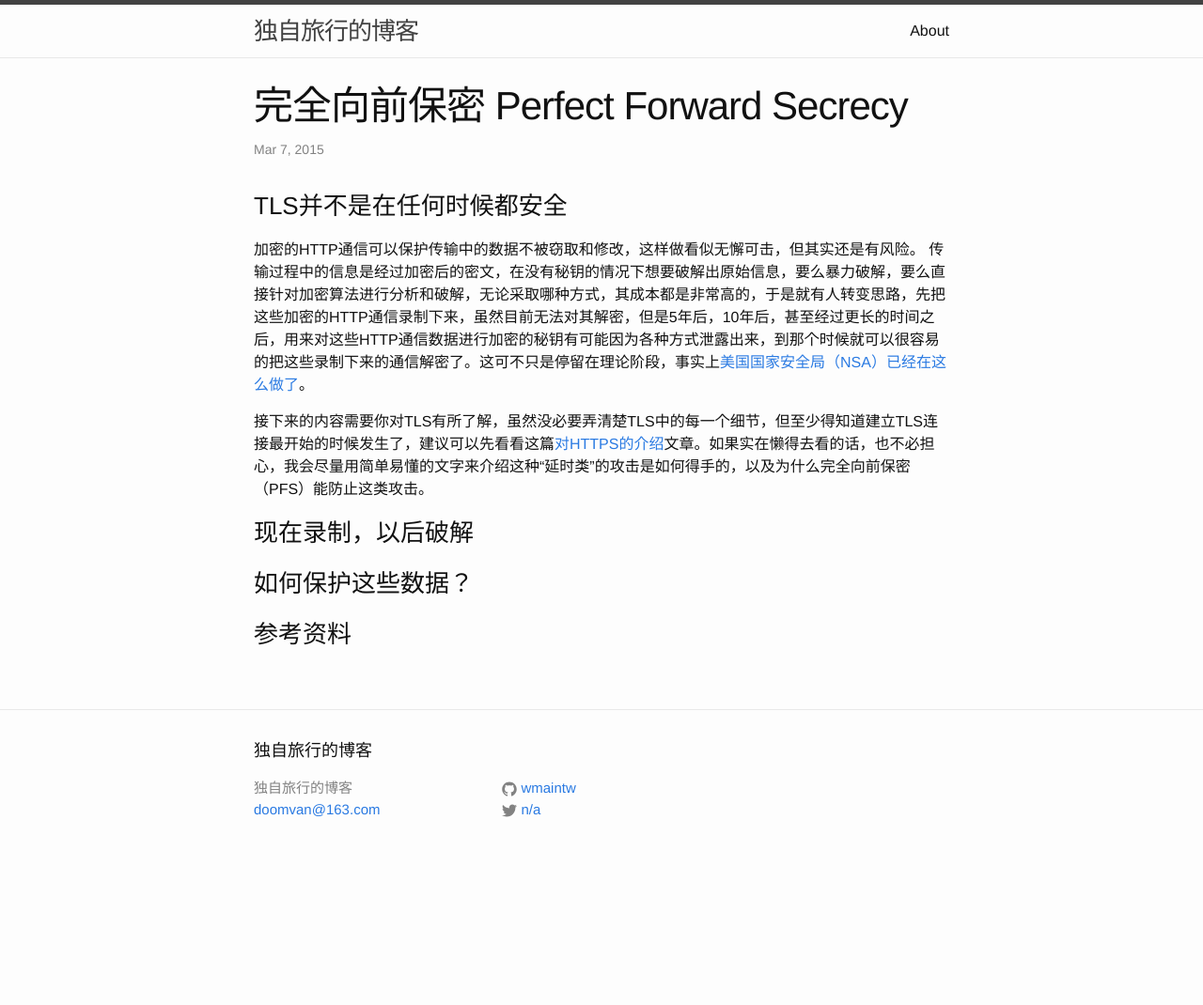
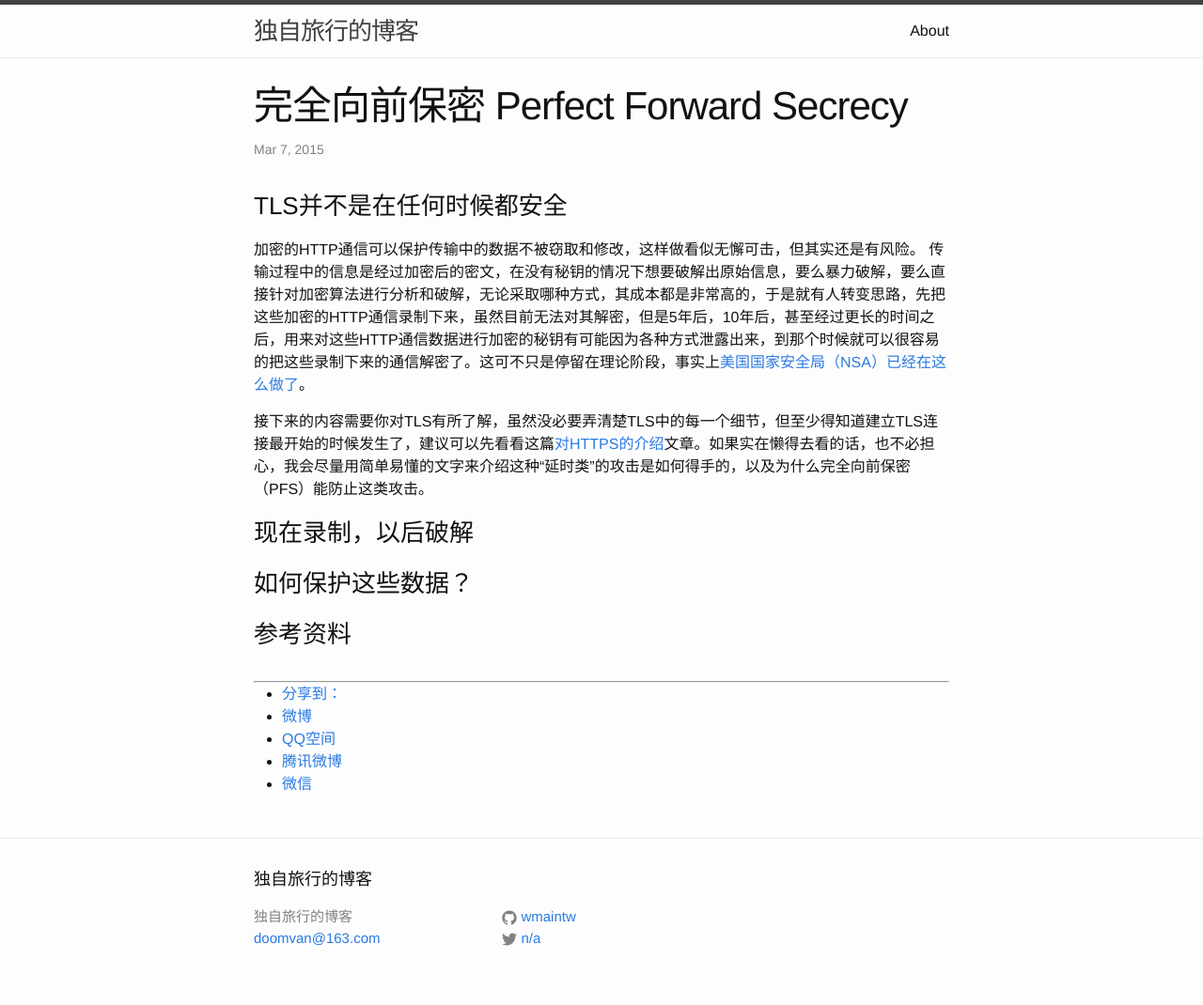
Before and after one commit to wmaintw/wmaintw.github.io, a Jekyll site: the page built from _posts/2015-03-07-perfect-forward-secrecy.md, in a window 1280 px wide. Shown: the whole page at 94% size. Built offline with Jekyll 4.4.1, drawn with Linux system fonts in a browser that asks for light colours; comment, search, counter and statistics services are not loaded; before the commit the page ends 933 px from its top, so only the background shows below that.

Commit message:
add comment component

```diff
--- a/_layouts/post.html
+++ b/_layouts/post.html
@@ -12,4 +12,40 @@ layout: default
     {{ content }}
   </article>
 
+	<hr />
+
+	<div id="share">
+		<div class="ds-share" data-thread-key="{{ page.id }}" data-title="{{ page.title }}" data-content="{{ page.title }}" data-url="http://wmaintw.github.io{{ page.url }}">
+		    <div class="ds-share-inline">
+		      <ul  class="ds-share-icons-">
+		      	<li data-toggle="ds-share-icons-more"><a class="ds-more" href="javascript:void(0);">分享到：</a></li>
+		        <li><a class="ds-weibo" href="javascript:void(0);" data-service="weibo">微博</a></li>
+		        <li><a class="ds-qzone" href="javascript:void(0);" data-service="qzone">QQ空间</a></li>
+		        <li><a class="ds-qqt" href="javascript:void(0);" data-service="qqt">腾讯微博</a></li>
+		        <li><a class="ds-wechat" href="javascript:void(0);" data-service="wechat">微信</a></li>
+		      </ul>
+		      <div class="ds-share-icons-more">
+		      </div>
+		    </div>
+		 </div>
+	</div>
+
+	<div id="comments">
+		<!-- 多说评论框 start -->
+			<div class="ds-thread" data-thread-key="{{ page.id }}" data-title="{{ page.title }}" data-url="http://wmaintw.github.io{{ page.url }}"></div>
+		<!-- 多说评论框 end -->
+		<!-- 多说公共JS代码 start (一个网页只需插入一次) -->
+		<script type="text/javascript">
+		var duoshuoQuery = {short_name:"shineforyou"};
+			(function() {
+				var ds = document.createElement('script');
+				ds.type = 'text/javascript';ds.async = true;
+				ds.src = (document.location.protocol == 'https:' ? 'https:' : 'http:') + '//static.duoshuo.com/embed.js';
+				ds.charset = 'UTF-8';
+				(document.getElementsByTagName('head')[0]
+				 || document.getElementsByTagName('body')[0]).appendChild(ds);
+			})();
+			</script>
+		<!-- 多说公共JS代码 end -->
+	</div>
 </div>
```
